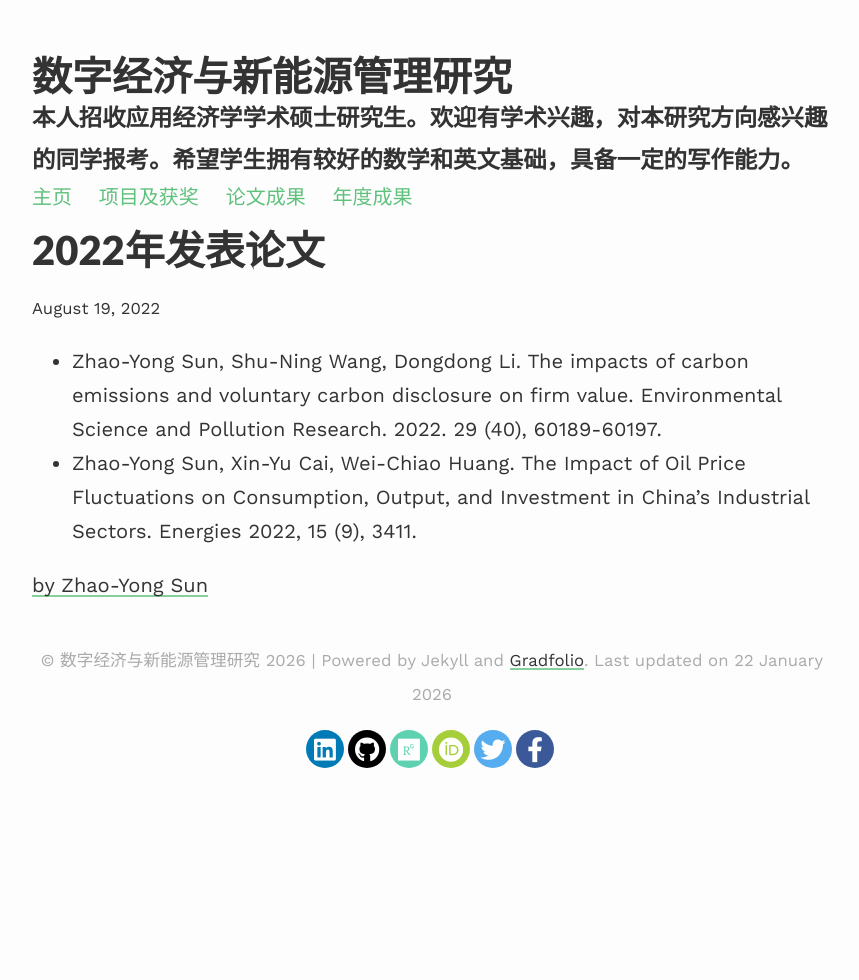
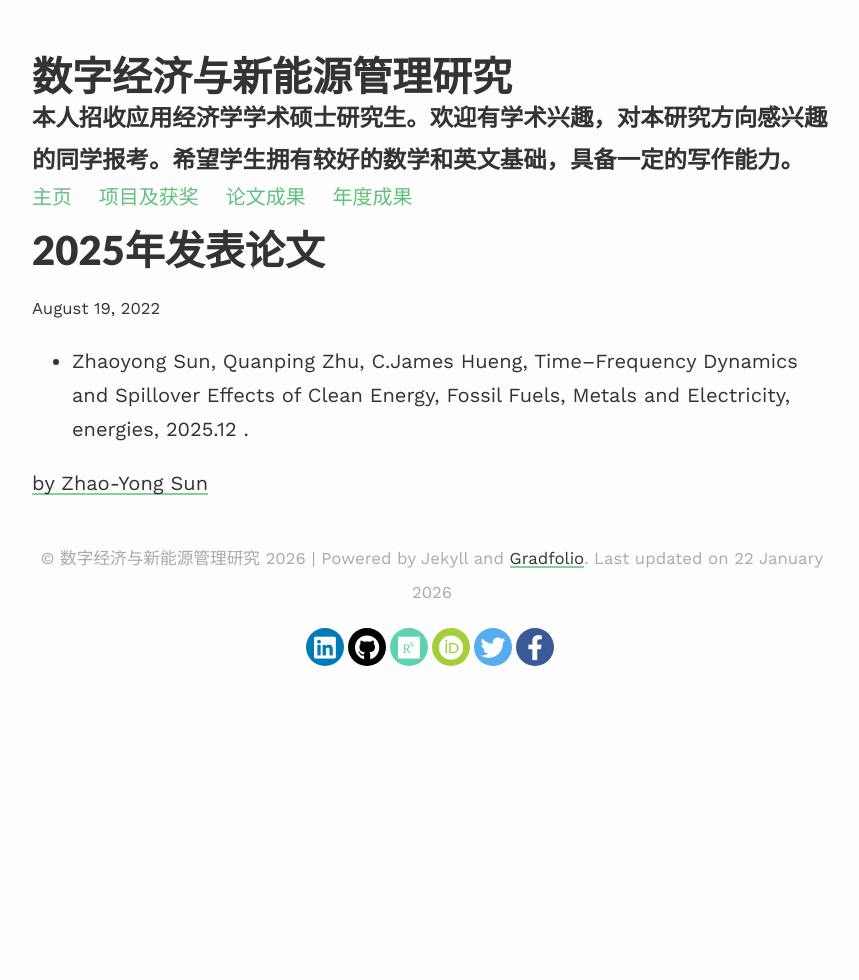
Before and after one commit to dakuamao/sun, a Jekyll site: the page built from _posts/2022-08-19-jelly-fish.md, in a window 1280 px wide. Shown: the whole page, without its empty margins (208-1067 px from the left). Built offline with Jekyll 4.4.1, drawn with Linux system fonts in a browser that asks for light colours; nearby versions of some CDN libraries.

Commit message:
Update 2022-08-19-jelly-fish.md

```diff
--- a/_posts/2022-08-19-jelly-fish.md
+++ b/_posts/2022-08-19-jelly-fish.md
@@ -1,8 +1,8 @@
 ---
 layout: post
-title:  2022年发表论文
+title:  2025年发表论文
 ---
-- Zhao-Yong Sun, Shu-Ning Wang, Dongdong Li. The impacts of carbon emissions and voluntary carbon disclosure on firm value. Environmental Science and  Pollution Research. 2022. 29 (40), 60189-60197.
-- Zhao-Yong Sun, Xin-Yu Cai, Wei-Chiao Huang. The Impact of Oil Price Fluctuations on Consumption, Output, and Investment in China's Industrial Sectors. Energies 2022, 15 (9), 3411.
+- Zhaoyong Sun, Quanping Zhu, C.James Hueng, Time–Frequency Dynamics and Spillover Effects of Clean Energy, Fossil Fuels, Metals and Electricity, energies, 2025.12
+.
 
 [by Zhao-Yong Sun](https://github.com/dakuamao)
```
